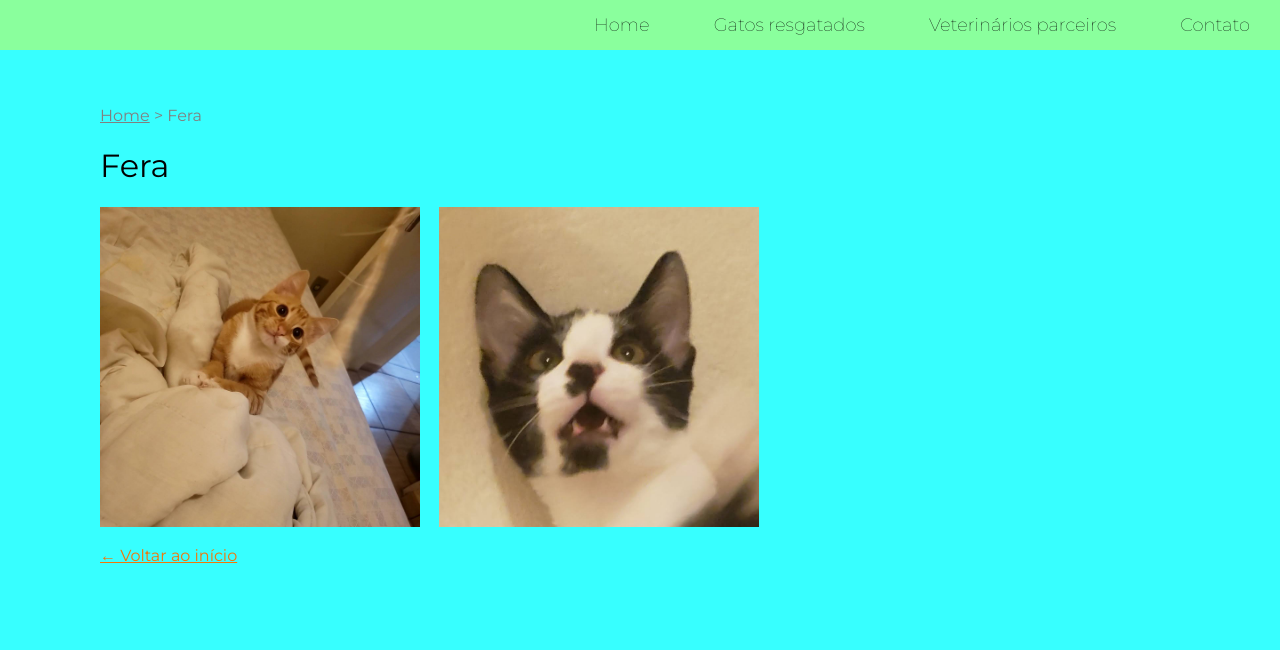
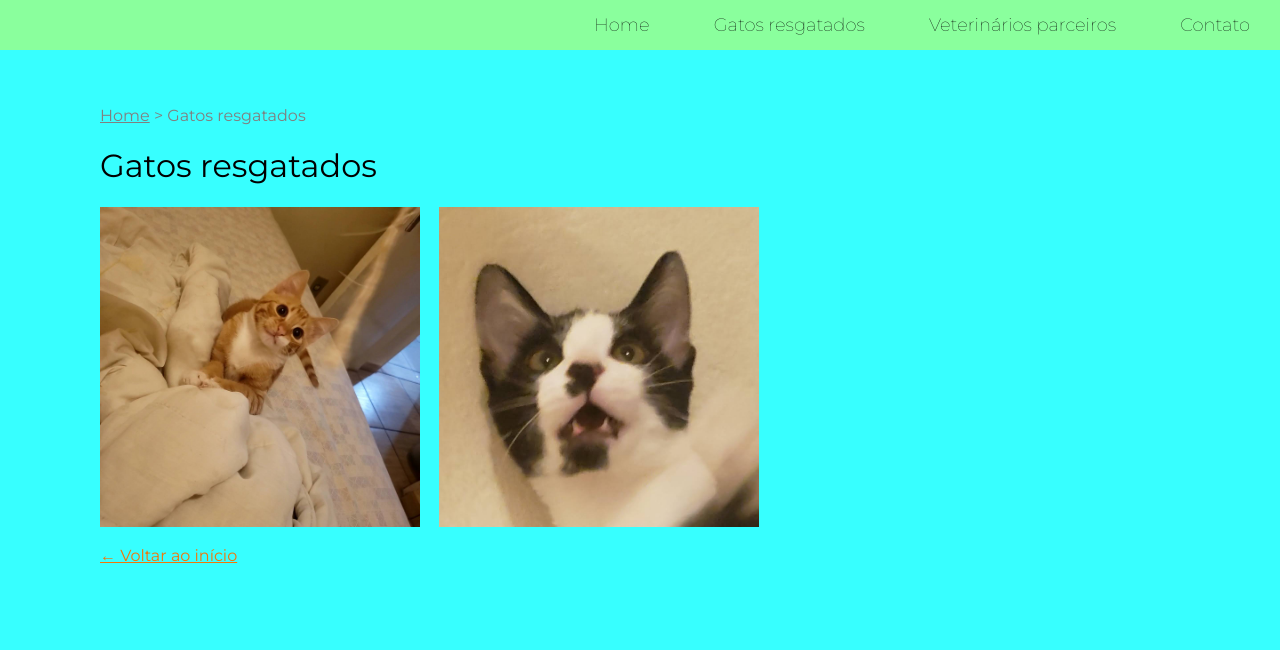
Before and after one commit to FelipeLapenaBarreto/gatinhosdooriente.github.io, a plain HTML site: page portfolio.html in a window 1280 px wide. Drawn offline with Linux system fonts and the light colour scheme.

Commit message:
final final (?)

```diff
--- a/portfolio.html
+++ b/portfolio.html
@@ -3,7 +3,7 @@
 <html>
 
 	<head>
-		<title>Portfolio - Seu Nome</title>
+		<title>Gatos resgatados</title>
 
 		<meta charset="utf-8">
 		<link rel="stylesheet" href="css/styles.css">
@@ -35,10 +35,10 @@
 				<ul class="caminho">
 					<li><a href="index.html">Home</a></li>
 					<li>></li>
-					<li>Fera</li>
+					<li>Gatos resgatados</li>
 				</ul>
 
-				<h1>Fera</h1>
+				<h1>Gatos resgatados</h1>
 
 
 				<div style="background-image: url('img/gatos/fera_quadrada.jpg')" class="miniatura">
```
